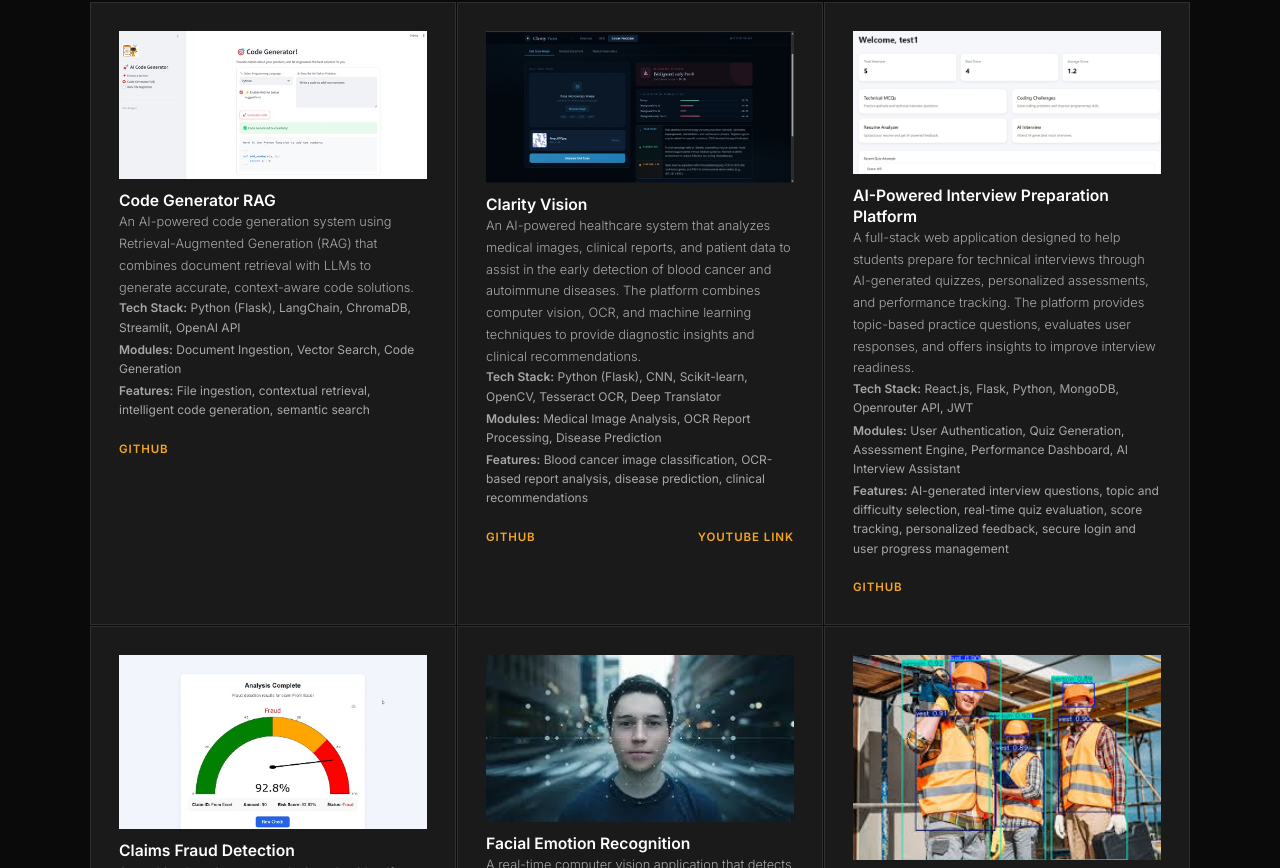
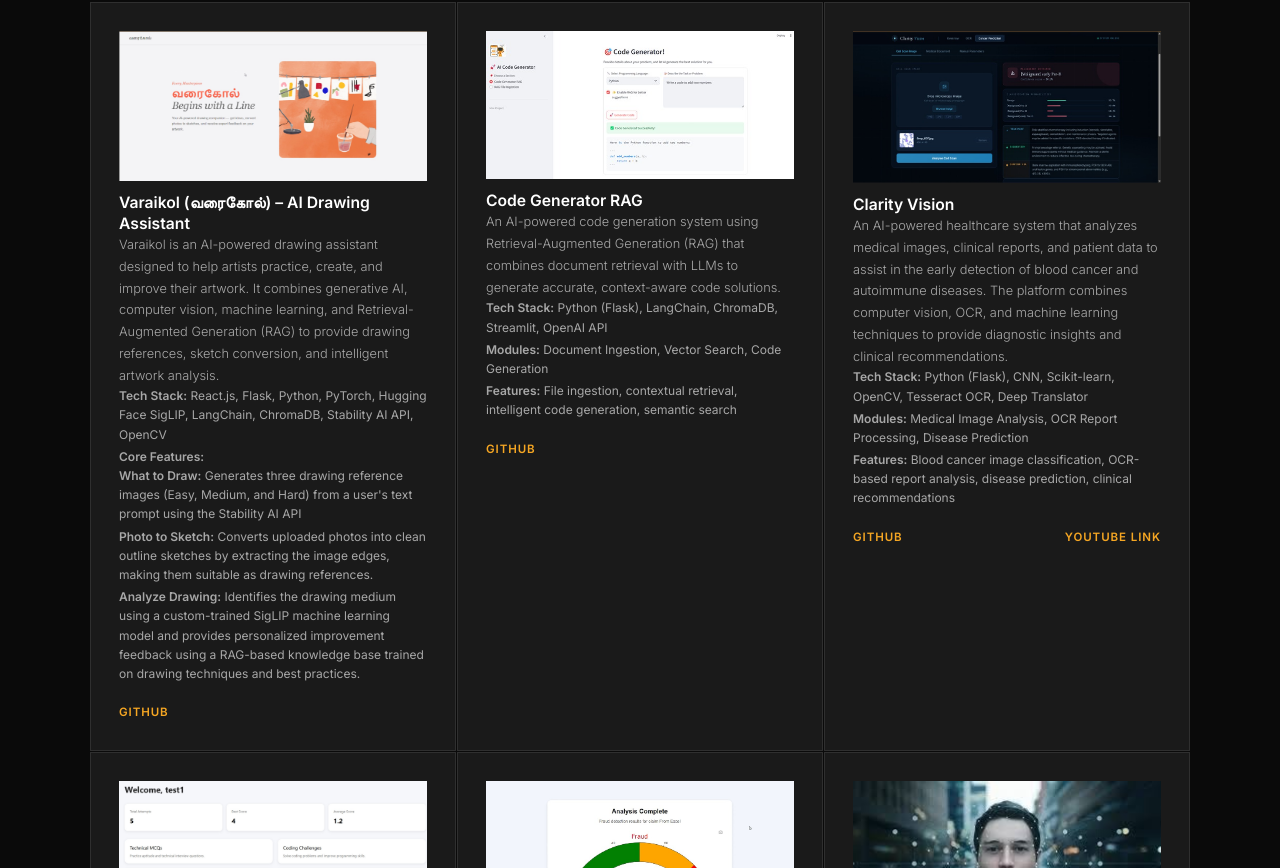
Before and after one commit to VethikaV/B-Y_Portfolio, a React (Vite) app in the folder portfolio/: page / in a window 1280 px wide. Shown: the part 3712-4580 px from the top of the page. Built offline with nearby package versions, Linux system fonts and the light colour scheme; a web font is replaced by a local one.

Commit message:
added new project

```diff
--- a/portfolio/src/components/project.jsx
+++ b/portfolio/src/components/project.jsx
@@ -13,7 +13,7 @@ import solarSystemImg from "../assets/Solar_System.jpeg";
 import todoListImg from "../assets/to_do_list.jpg";
 import typingSpeedImg from "../assets/type_writing_speed_test.jpg";
 import interviewprep from "../assets/Interview_preparation_platform.jpeg";
-
+import varaikolImg from "../assets/Varaikol.jpeg";
 
 const Project = () => {
   return (
@@ -23,6 +23,71 @@ const Project = () => {
 
         <div className="project__grid">
 
+
+
+
+{/* Varaikol - AI Drawing Assistant */}
+<div className="project__card">
+  <img
+    src={varaikolImg}
+    alt="Varaikol - AI Drawing Assistant"
+    className="project__image"
+  />
+
+  <div className="project__content">
+    <h3>Varaikol (வரைகோல்) – AI Drawing Assistant</h3>
+
+    <p>
+      Varaikol is an AI-powered drawing assistant designed to help artists
+      practice, create, and improve their artwork. It combines generative AI,
+      computer vision, machine learning, and Retrieval-Augmented Generation
+      (RAG) to provide drawing references, sketch conversion, and intelligent
+      artwork analysis.
+    </p>
+
+    <ul>
+      <li>
+        <b>Tech Stack:</b> React.js, Flask, Python, PyTorch, Hugging Face
+        SigLIP, LangChain, ChromaDB, Stability AI API, OpenCV
+      </li>
+
+      <li>
+        <b>Core Features:</b>
+        <ul>
+          <li>
+            <b>What to Draw:</b> Generates three drawing reference images
+            (Easy, Medium, and Hard) from a user's text prompt using the
+            Stability AI API
+          </li>
+
+          <li>
+            <b>Photo to Sketch:</b> Converts uploaded photos into clean
+            outline sketches by extracting the image edges, making them
+            suitable as drawing references.
+          </li>
+
+          <li>
+            <b>Analyze Drawing:</b> Identifies the drawing medium using a
+            custom-trained SigLIP machine learning model and provides
+            personalized improvement feedback using a RAG-based knowledge base
+            trained on drawing techniques and best practices.
+          </li>
+        </ul>
+      </li>
+    </ul>
+
+    <div className="project__buttons">
+      <a
+        href="https://github.com/VethikaV/Varaikol.git"
+        target="_blank"
+        rel="noopener noreferrer"
+        className="project__link"
+      >
+        GitHub
+      </a>
+    </div>
+  </div>
+</div>
          <div className="project__card">
   <img
     src={codegenerator}
@@ -67,7 +132,6 @@ const Project = () => {
     </div>
   </div>
 </div>
-
 
           {/* Clarity Vision */}
 <div className="project__card">
@@ -127,6 +191,8 @@ const Project = () => {
     </div>
   </div>
 </div>
+
+
 
 {/* AI Powered interive prepartion */}
 <div className="project__card">
@@ -316,6 +382,8 @@ const Project = () => {
     </div>
   </div>
 </div>
+
+
 <div className="project__card">
   <img
     src={portfolioImg}
```
Also changed, not shown: portfolio/src/assets/Varaikol.jpeg (added).
